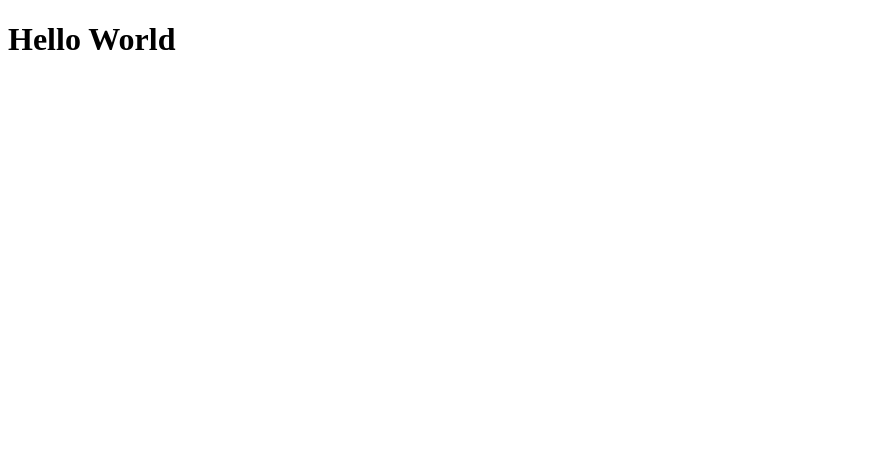
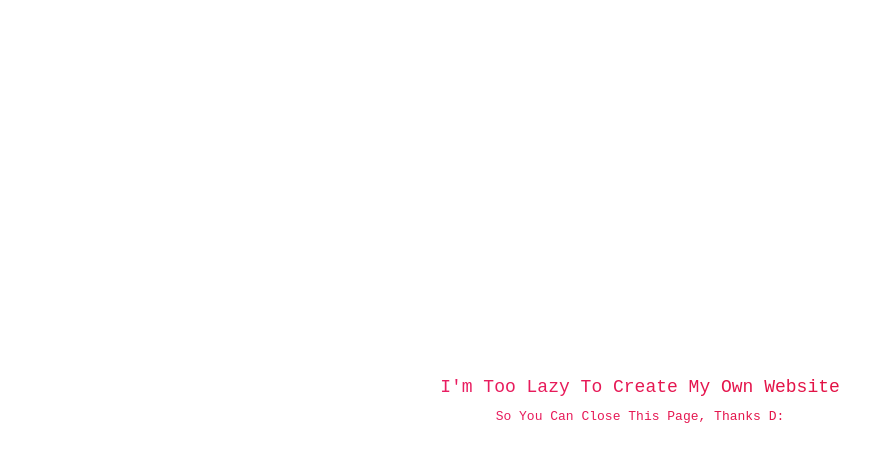
Before and after one commit to uroki/uroki.github.io, a plain HTML site: page index.html in a window 1280 px wide. Shown: the whole page, without its empty margins (0-894 px from the left). Drawn offline with Linux system fonts and the light colour scheme.

Commit message:
Update index.html

```diff
--- a/index.html
+++ b/index.html
@@ -5,10 +5,42 @@
     <meta http-equiv="X-UA-Compatible" content="IE=edge" />
     <meta name="viewport" content="width=device-width, initial-scale=1.0" />
     <title>Uroki RT</title>
+    <style>
+      body {
+        margin: 0;
+        padding: 0;
+        width: 100%;
+        height: 100vh;
+        display: flex;
+        justify-content: center;
+        align-items: center;
+      }
+      h1 {
+        font-weight: 100;
+        font-family: monospace;
+        text-align: center;
+        font-size: 18px;
+        background: linear-gradient(230deg, #e21143, #e91e63);
+        -webkit-background-clip: text;
+        -webkit-text-fill-color: transparent;
+        text-transform: capitalize;
+      }
+      h2 {
+        font-weight: 100;
+        font-family: monospace;
+        text-align: center;
+        font-size: 13px;
+        background: linear-gradient(230deg, #e21143, #e91e63);
+        -webkit-background-clip: text;
+        -webkit-text-fill-color: transparent;
+        text-transform: capitalize;
+      }
+    </style>
   </head>
   <body>
     <div lune="app">
-      <h1>Hello World</h1>
+      <h1>I'm too lazy to create my own website</h1>
+      <h2>so you can close this page, thanks D:</h2>
     </div>
   </body>
 </html>
```
